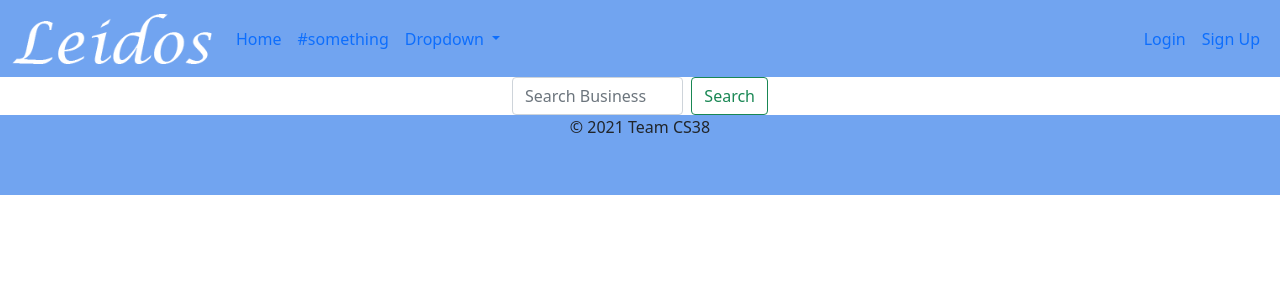
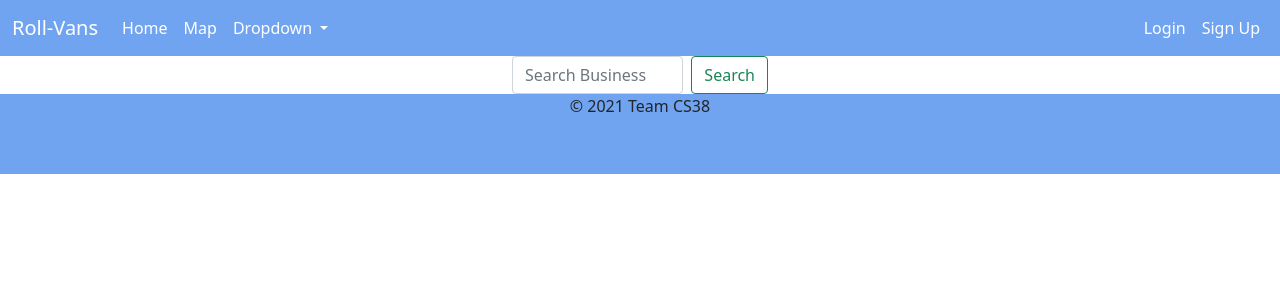
Before and after one commit to harshkheskani/CS38-TeamProject, a Django app: page / in a window 1280 px wide. Shown: the top 300 px of the page. Run offline with Django 4.2, Linux system fonts and the light colour scheme; data that the repository does not hold is empty; some libraries are stand-ins or nearby versions.

Commit message:
Improved search functionality by adding autocomplete.
views.py:
  - for each view that stays on a page, included default context dictionary with
    one initialized entry businesses -> list of all businesses provided by get_all_businesses() func.
  - removed the duplicate register_business function (how did that even happen?)

navbar.html:
  - removed old logo and replaced it with "Roll-Vans"
  - all text in navbar is now white
  - included autocomplete script for search business

base.html:
  - included scripts and links necessary to run autocomplete script

homepage.html:
  - included autocomplete script

Signed-off-by: Filip Vyrostko <2479054v@student.gla.ac.uk>

```diff
--- a/leidos_project/leidos_app/views.py
+++ b/leidos_project/leidos_app/views.py
@@ -9,8 +9,13 @@ from django.utils.text import slugify
 
 
 def homepage(request):
+
+    context_dict = {
+        "businesses": get_all_businesses()
+    }
+
     #TODO query list of closest businesses and return it in context dict.
-    return render(request, 'leidos_app/homepage.html')
+    return render(request, 'leidos_app/homepage.html', context_dict)
 
 def search_business(request, path):
 
@@ -30,9 +35,19 @@ def search_business(request, path):
 
 @login_required
 def profile(request):
-    return render(request, 'leidos_app/profile.html')
+
+    context_dict = {
+        "businesses": get_all_businesses()
+    }
+
+    return render(request, 'leidos_app/profile.html', context_dict)
 
 def user_register(request):
+
+    context_dict = {
+        "businesses": get_all_businesses()
+    }
+
     registered = False
 
     if request.method == "POST":
@@ -66,10 +81,16 @@ def user_register(request):
         user_form = UserForm()
         profile_form = UserProfileForm()
 
-    return render(request, 'leidos_app/register.html', context={'user_form': user_form, 'profile_form': profile_form})
+    return render(request, 'leidos_app/register.html', context=context_dict.update({'user_form': user_form,
+                                                                                    'profile_form': profile_form}))
 
 
 def user_login(request):
+
+    context_dict = {
+        "businesses": get_all_businesses()
+    }
+
     # If the request is an HTTP POST, try to pull out the relevant information.
     if request.method == 'POST':
 
@@ -103,7 +124,7 @@ def user_login(request):
     else:
         # No context variables to pass to the template system, hence the
         # blank dictionary object...
-        return render(request, 'leidos_app/login.html')
+        return render(request, 'leidos_app/login.html', context_dict)
 
 
 @login_required
@@ -221,9 +242,13 @@ def business(request, business_name_slug):
         messages.error(request, f"Business '{business_name_slug}' does not exist")
         return redirect(reverse("leidos_app:homepage"))
 
+    context_dict = {
+        "businesses": get_all_businesses()
+    }
+
     if request.method == 'GET':
         # Retrieve all relevant information for business
-        context_dict = get_business_info(business_name_slug)
+        context_dict.update(get_business_info(business_name_slug))
 
         if context_dict is not None:
 
@@ -283,35 +308,6 @@ def delete_opening_hours(request, hours_pk):
         return redirect(reverse("leidos_app:edit_business", kwargs={"business_name_slug": business_name_slug}))
 
 @login_required
-def register_business(request):
-
-    if not UserProfile.objects.get(user=request.user).is_business_owner:
-        messages.error(request, "You do not have access to this feature")
-        return redirect(reverse("leidos_app:homepage"))
-
-    if request.method == 'GET':
-        return render(request, "leidos_app/register_business.html", {"form":RegisterBusinessForm()})
-
-    if request.method == 'POST':
-        form = RegisterBusinessForm(request.POST)
-
-        if form.is_valid():
-            business_obj = form.save(commit=False)
-
-            print(f"files:{request.FILES}")
-
-            if 'img' in request.FILES:
-                business_obj.img = request.FILES['img']
-
-            business_obj.owner_fk = request.user
-
-            business_obj.save()
-
-            return redirect(reverse("leidos_app:business", kwargs={"business_name_slug": business_obj.slug}))
-        else:
-            return HttpResponse(form.errors)
-
-@login_required
 def edit_business(request, business_name_slug):
 
     if not business_exists(business_name_slug):
@@ -324,10 +320,13 @@ def edit_business(request, business_name_slug):
         messages.error(request, "You do not have access to this feature")
         return redirect(reverse("leidos_app:homepage"))
 
+    context_dict = {
+        "businesses": get_all_businesses()
+    }
 
     if request.method == 'GET':
 
-        context_dict = {"business":business_obj}
+        context_dict.update({"business":business_obj})
 
         edit_business_form = EditBusinessForm(initial={
             "name":business_obj.name,
@@ -424,7 +423,13 @@ def register_business(request):
         return redirect(reverse("leidos_app:homepage"))
 
     if request.method == 'GET':
-        return render(request, "leidos_app/register_business.html", {"form":RegisterBusinessForm()})
+
+        context_dict = {
+            "businesses": get_all_businesses(),
+            "form": RegisterBusinessForm()
+        }
+
+        return render(request, "leidos_app/register_business.html", context_dict)
 
     if request.method == 'POST':
         form = RegisterBusinessForm(request.POST)
@@ -520,3 +525,6 @@ def business_exists(business_name_slug):
         return True
     except:
         return False
+
+
+def get_all_businesses(): return Business.objects.all()
--- a/leidos_project/templates/includes/navbar.html
+++ b/leidos_project/templates/includes/navbar.html
@@ -1,9 +1,15 @@
 {% load static %}
+
+<style>
+  .white{
+    color: white;
+  }
+</style>
 
 <nav class="navbar navbar-expand-lg" style="background-color: #71a4f0">
   <div class="container-fluid">
-    <a class="navbar-brand" href="{% url 'leidos_app:homepage' %}">
-      <img src="{% static 'images/logo.png' %}" alt="" width="200" height="50" class="d-inline-block align-text-top">
+    <a class="navbar-brand white" href="{% url 'leidos_app:homepage' %}">
+      Roll-Vans
     </a>
     <button class="navbar-toggler" type="button" data-bs-toggle="collapse" data-bs-target="#navbarSupportedContent" aria-controls="navbarSupportedContent" aria-expanded="false" aria-label="Toggle navigation">
       <span class="navbar-toggler-icon"></span>
@@ -11,18 +17,20 @@
     <div class="collapse navbar-collapse" id="navbarSupportedContent">
       <ul class="navbar-nav me-auto mb-2 mb-lg-0">
         <li class="nav-item">
-          <a class="nav-link active" aria-current="page" href="{% url 'leidos_app:homepage' %}">Home</a>
+          <a class="nav-link active white" aria-current="page" href="{% url 'leidos_app:homepage' %}">Home</a>
         </li>
         <li class="nav-item">
-          <a class="nav-link" href="#">#something</a>
+          <a class="nav-link white" href="#">Map</a>
         </li>
         <li class="nav-item dropdown">
-          <a class="nav-link dropdown-toggle" href="#" id="navbarDropdown" role="button" data-bs-toggle="dropdown" aria-expanded="false">
+          <a class="nav-link dropdown-toggle white" href="#" id="navbarDropdown" role="button" data-bs-toggle="dropdown" aria-expanded="false">
             Dropdown
           </a>
           <ul class="dropdown-menu" aria-labelledby="navbarDropdown">
             <li><a class="dropdown-item" href="#">My Favorites</a></li>
+            {% if not user.is_anonymous and user.is_authenticated and user.userprofile.is_business_owner %}
             <li><a class="dropdown-item" href="#">My Businesses</a></li>
+            {% endif %}
             <li><hr class="dropdown-divider"></li>
             <li><a class="dropdown-item" href="#">Something else here</a></li>
           </ul>
@@ -32,8 +40,20 @@
       {% with request.resolver_match.view_name as view_name %}
       {% if "leidos_app:homepage" != view_name and view_name != "homepage" %}
       <form class="d-xl-flex" style="padding-right: 20px" action="{% url 'leidos_app:search_business' request.path|url_to_str %}">
-        <input class="form-control me-2" type="search" placeholder="Search Business" aria-label="Search" name="business_name">
-        <button class="btn btn-outline-success" type="submit">Search</button>
+        <input id="tags" class="form-control me-2" type="search" placeholder="Search Business" aria-label="Search" name="business_name">
+        <script>
+            $(function () {
+                var availableTags = [
+                    {% for business in businesses %}
+                    "{{business.name}}",
+                    {% endfor %}
+        ];
+            $("#tags").autocomplete({
+                source: availableTags
+            });
+      } );
+        </script>
+        <button class="btn btn-outline-success white" type="submit">Search</button>
       </form>
       {% endif %}
       {% endwith %}
@@ -42,18 +62,18 @@
       <ul class="nav navbar-nav navbar-right">
         {% if user.is_anonymous or not user.is_authenticated %}
         <li class="nav-item">
-            <a class="nav-link" href="{% url 'leidos_app:login' %}">Login</a>
+            <a class="nav-link white" href="{% url 'leidos_app:login' %}">Login</a>
         </li>
         <li class="nav-item">
-           <a class="nav-link" href="{% url 'leidos_app:register' %}">Sign Up</a>
+           <a class="nav-link white" href="{% url 'leidos_app:register' %}">Sign Up</a>
         </li>
 
         {% else %}
         <li class="nav-item">
-             <a class="nav-link" href="{% url 'leidos_app:profile' %}">Profile</a>
+             <a class="nav-link white" href="{% url 'leidos_app:profile' %}">Profile</a>
         </li>
         <li class="nav-item">
-             <a class="nav-link" href="{% url 'leidos_app:logout' %}">Logout</a>
+             <a class="nav-link white" href="{% url 'leidos_app:logout' %}">Logout</a>
         </li>
         {% endif %}
 
--- a/leidos_project/templates/leidos_app/base.html
+++ b/leidos_project/templates/leidos_app/base.html
@@ -16,6 +16,15 @@
 			  integrity="sha384-1BmE4kWBq78iYhFldvKuhfTAU6auU8tT94WrHftjDbrCEXSU1oBoqyl2QvZ6jIW3"
 			  crossorigin="anonymous">
 		<link rel="stylesheet" type="text/css" href="{% static 'base.css' %}"/>
+
+    	<script src="https://ajax.googleapis.com/ajax/libs/jquery/1.7.1/jquery.js">
+    	</script>
+	    <script src="https://ajax.googleapis.com/ajax/libs/jqueryui/1.8.16/jquery-ui.js">
+    	</script>
+
+    	<link href="http://ajax.googleapis.com/ajax/libs/jqueryui/1.8.16/themes/ui-lightness/jquery-ui.css" rel="stylesheet"
+        type="text/css" />
+
 		{% endblock %}
 
 		<title>
--- a/leidos_project/templates/leidos_app/homepage.html
+++ b/leidos_project/templates/leidos_app/homepage.html
@@ -4,7 +4,19 @@
 {% block body_block %}
 <div class="">
     <form class="d-flex " style="margin-left: 40%; margin-right: 40%" action="{% url 'leidos_app:search_business' request.path|url_to_str %}">
-        <input class="form-control me-2" type="search" placeholder="Search Business" aria-label="Search" name="business_name">
+        <input id="tags" class="form-control me-2" type="search" placeholder="Search Business" aria-label="Search" name="business_name">
+        <script>
+            $(function () {
+                var availableTags = [
+                    {% for business in businesses %}
+                    "{{business.name}}",
+                    {% endfor %}
+        ];
+            $("#tags").autocomplete({
+                source: availableTags
+            });
+      } );
+        </script>
         <button class="btn btn-outline-success" type="submit">Search</button>
     </form>
 </div>
```
